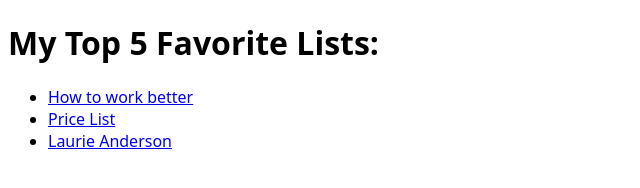
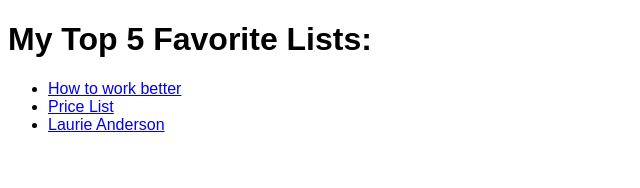
Before and after one commit to brunariso/Bruna_Top-Lists, a plain HTML site: page index.html in a window 1280 px wide. Shown: the whole page, without its empty margins (0-640 px from the left). Drawn offline with Linux system fonts and the light colour scheme.

Commit message:
cooper font

```diff
--- /dev/null
+++ b/CooperHewittFont/Cooper-Font.css
@@ -0,0 +1,21 @@
+
+@font-face{font-family: "cooper-font"; font-weight: 200; font-style: normal; src: url ("CooperHewitt-Thin.woff");}
+@font-face{font-family: "cooper-font"; font-weight: 200; font-style: italic; src: url ("CooperHewitt-ThinItalic.woff");}
+
+@font-face{font-family: "cooper-font"; font-weight: 300; font-style: normal; src: url ("CooperHewitt-Light.woff");}
+@font-face{font-family: "cooper-font"; font-weight: 300; font-style: italic; src: url ("CooperHewitt-LightItalic.woff");}
+
+@font-face{font-family: "cooper-font"; font-weight: 400; font-style: normal; src: url ("CooperHewitt-Book.woff");}
+@font-face{font-family: "cooper-font"; font-weight: 400; font-style: italic; src: url ("CooperHewitt-BookItalic.woff");}
+
+@font-face{font-family: "cooper-font"; font-weight: 500; font-style: normal; src: url ("CooperHewitt-Medium.woff");}
+@font-face{font-family: "cooper-font"; font-weight: 500; font-style: italic; src: url ("CooperHewitt-MediumItalic.woff");}
+
+@font-face{font-family: "cooper-font"; font-weight: 600; font-style: normal; src: url ("CooperHewitt-Semibold.woff");}
+@font-face{font-family: "cooper-font"; font-weight: 600; font-style: italic; src: url ("CooperHewitt-SemiboldItalic.woff");}
+
+@font-face{font-family: "cooper-font"; font-weight: 700; font-style: normal; src: url ("CooperHewitt-Bold.woff");}
+@font-face{font-family: "cooper-font"; font-weight: 700; font-style: italic; src: url ("CooperHewitt-BoldItalic.woff");}
+
+@font-face{font-family: "cooper-font"; font-weight: 800; font-style: normal; src: url ("CooperHewitt-Heavy.woff");}
+@font-face{font-family: "cooper-font"; font-weight: 800; font-style: italic; src: url ("CooperHewitt-HeavyItalic.woff");}
--- a/index.html
+++ b/index.html
@@ -5,6 +5,12 @@
 	<meta name="viewport" content="width=device-width, initial-scale=1.0">
 	<title>Document</title>
 	<link rel="stylesheet" href="Style.css">
+
+	<link rel="stylesheet" href="CooperHewittFont/Cooper-Font.css">
+	<style>
+		body{font-family: "cooper-font", sans-serif;}
+	</style>
+
 </head>
 
 <body>
```
Also changed, not shown: CooperHewittFont/CooperHewitt-Bold.woff (added), CooperHewittFont/CooperHewitt-BoldItalic.woff (added), CooperHewittFont/CooperHewitt-Book.woff (added), CooperHewittFont/CooperHewitt-BookItalic.woff (added), CooperHewittFont/CooperHewitt-Heavy.woff (added), CooperHewittFont/CooperHewitt-HeavyItalic.woff (added), CooperHewittFont/CooperHewitt-Light.woff (added), CooperHewittFont/CooperHewitt-LightItalic.woff (added), CooperHewittFont/CooperHewitt-Medium.woff (added), CooperHewittFont/CooperHewitt-MediumItalic.woff (added), CooperHewittFont/CooperHewitt-Semibold.woff (added), CooperHewittFont/CooperHewitt-SemiboldItalic.woff (added), CooperHewittFont/CooperHewitt-Thin.woff (added), CooperHewittFont/CooperHewitt-ThinItalic.woff (added).
